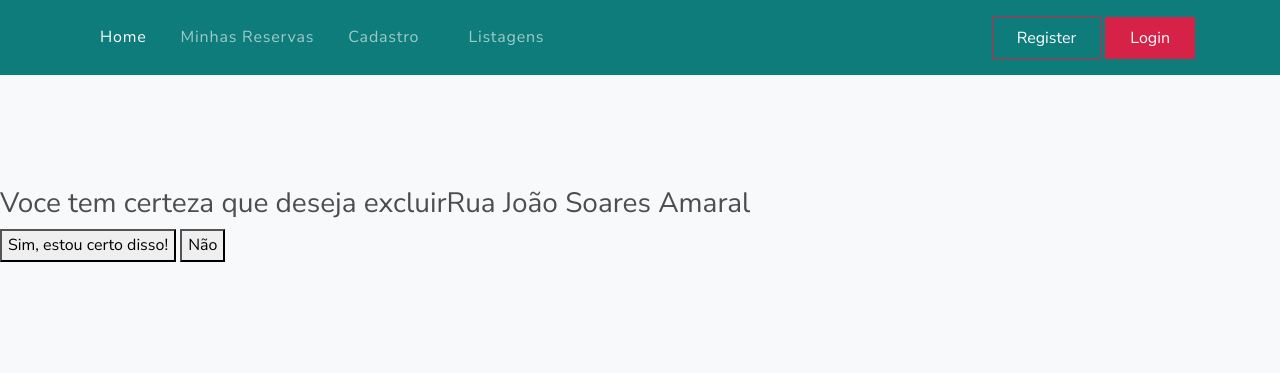
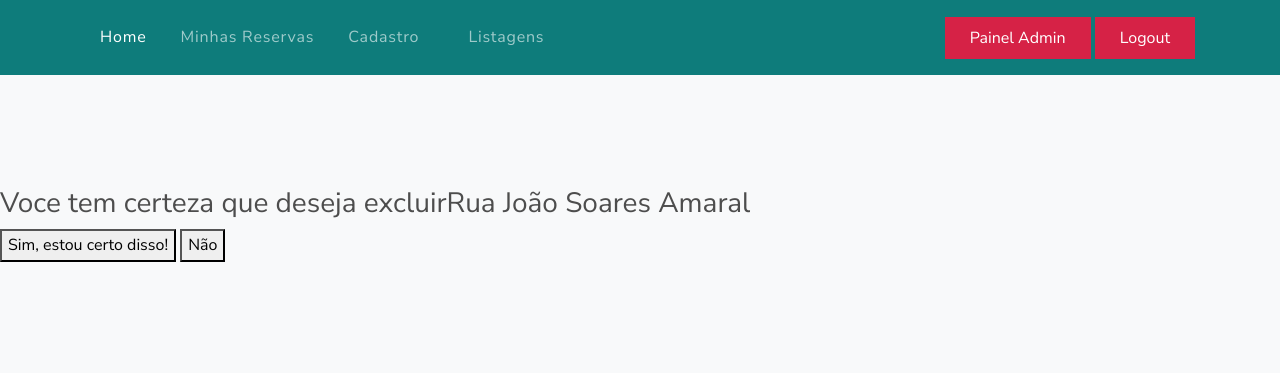
Before and after one commit to julianopita/bolt, a Django app: page /excluiVaga/1/ in a window 1280 px wide. Shown: the top 373 px of the page. Run offline with Django 4.2, Linux system fonts and the light colour scheme; a user stored in the database is signed in; data comes from the database, SQL or seed files in the repository; both versions use the stored data as it was after the commit; some libraries are stand-ins or nearby versions.

Commit message:
Correção View e template nav
Foi adicionado a view de registros de usuários o grupo ao qual pertence para identificação do template de registro e no template nav foi corrigido o login

```diff
--- a/core/views.py
+++ b/core/views.py
@@ -124,7 +124,8 @@ def registroCliente(request):
         usr.groups.add(user_group)
         return redirect('url_principal')
     contexto = {'user_form': user_form, 'endereco_form': endereco_form, 'pessoa_form': pessoa_form,
-                'txt_titulo': 'Cadastro Cliente', 'txt_descricao': 'Cadastro do Cliente'}
+                'txt_titulo': 'Cadastro Cliente', 'txt_descricao': 'Cadastro do Cliente',
+                'grupo': 'Cliente'}
     return render(request, 'registration/registrar.html', contexto)
 
 
@@ -186,7 +187,8 @@ def registroPrestador(request):
         usr.groups.add(user_group)
         return redirect('url_principal')
     contexto = {'user_form': user_form, 'endereco_form': endereco_form, 'pessoa_form': pessoa_form,
-                'txt_titulo': 'Cadastro Prestador', 'txt_descricao': 'Cadastro do Prestador de Serviços'}
+                'txt_titulo': 'Cadastro Prestador', 'txt_descricao': 'Cadastro do Prestador de Serviços',
+                'grupo': 'Prestador'}
     return render(request, 'registration/registrar.html', contexto)
 
 
@@ -247,7 +249,8 @@ def registroAdministrador(request):
         usr.groups.add(user_group)
         return redirect('url_principal')
     contexto = {'user_form': user_form, 'endereco_form': endereco_form, 'pessoa_form': pessoa_form,
-                'txt_titulo': 'Cadastro Administrador', 'txt_descricao': 'Cadastro do Administrador'}
+                'txt_titulo': 'Cadastro Administrador', 'txt_descricao': 'Cadastro do Administrador',
+                'grupo': 'Administrador'}
     return render(request, 'registration/registrar.html', contexto)
 
 
--- a/templates/nav.html
+++ b/templates/nav.html
@@ -85,8 +85,13 @@
                     </nav>
                 </div>
                 <div class="col-8 col-md-8 col-lg-4 text-right">
-                    <a href="{% url 'url_registrar_cliente' %}" class="btn btn-primary btn-outline-primary rounded-0 text-white py-2 px-4">Register</a>
-                    <a href="#" class="btn btn-primary btn-primary rounded-0 py-2 px-4">Login</a>
+                    {% if user.get_username %}
+                        <a href="/admin/" class="btn btn-primary rounded-0 text-white py-2 px-4">Painel Admin</a>
+                        <a href="/accounts/logout/" class="btn btn-primary rounded-0 py-2 px-4">Logout</a>
+                    {% else %}
+                        <a href="{% url 'url_registrar_cliente' %}" class="btn btn-primary btn-outline-primary rounded-0 text-white py-2 px-4">Register</a>
+                        <a href="/accounts/login/" class="btn btn-primary btn-primary rounded-0 py-2 px-4">Login</a>
+                    {% endif %}
                 </div>
             </div>
         </div>
```
Also changed, not shown: db.sqlite3.
